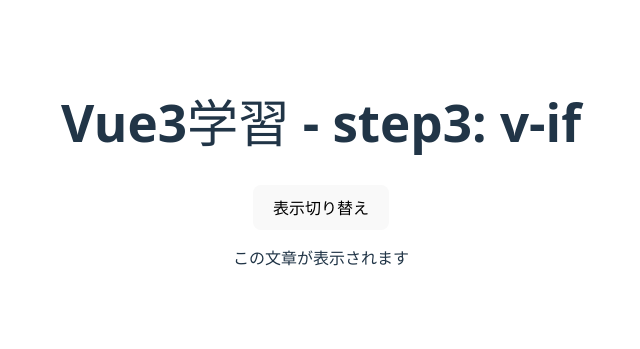
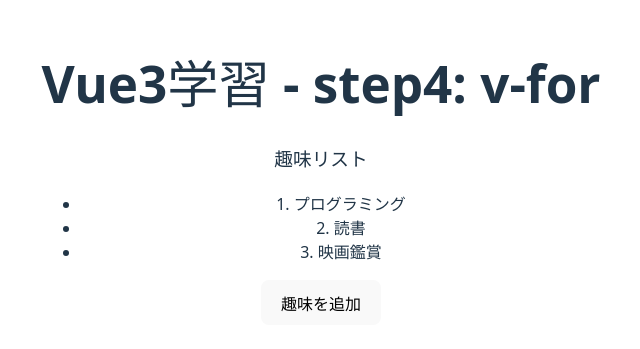
Before and after one commit to sigenogoro/my-vue-app, a Vue app: page / in a window 1280 px wide. Shown: the part 227-576 px from the top of the page, without its empty margins (319-959 px from the left). Built offline with nearby package versions, Linux system fonts and the light colour scheme.

Commit message:
v-for完了

```diff
--- a/src/App.vue
+++ b/src/App.vue
@@ -1,10 +1,10 @@
 <template>
     <div>
-        <step3 />
+        <step4 />
     </div>
 </template>
 
 <script setup lang="ts">
-import step3 from './components/step3.vue'
+import step4 from "./components/step4.vue"
 
 </script>
--- /dev/null
+++ b/src/components/step4.vue
@@ -0,0 +1,29 @@
+<template>
+    <div>
+        <h1>Vue3学習 - step4: v-for</h1>
+        <h3>趣味リスト</h3>
+        <ul>
+            <li v-for="(hobby, index) in hobbies" :key="index">
+                {{ index + 1 }}. {{ hobby }}
+            </li>
+        </ul>
+
+        <button @click="addHobby">趣味を追加</button>
+    </div>
+</template>
+
+<script setup lang="ts">
+import { ref } from "vue"
+
+const hobbies = ref<string[]>(["プログラミング", "読書", "映画鑑賞"])
+
+const addHobby = () => {
+    const newHobbies = ["料理", "旅行", "ゲーム", "運動", "音楽鑑賞"]
+    const randomHobby = newHobbies[Math.floor(Math.random() * newHobbies.length)]
+
+    if(!hobbies.value.includes(randomHobby)) {
+        hobbies.value.push(randomHobby)
+    }
+}
+
+</script>
```
